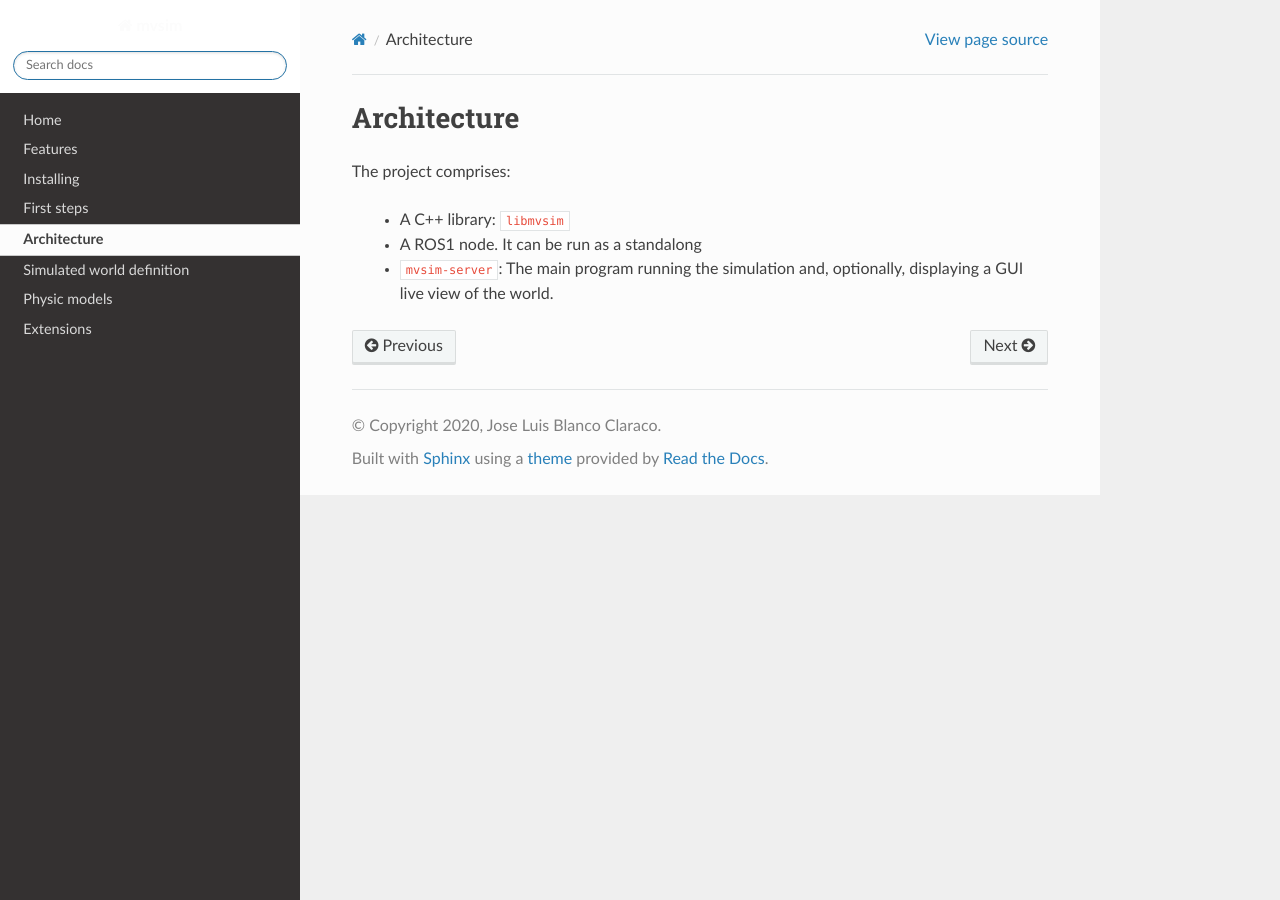
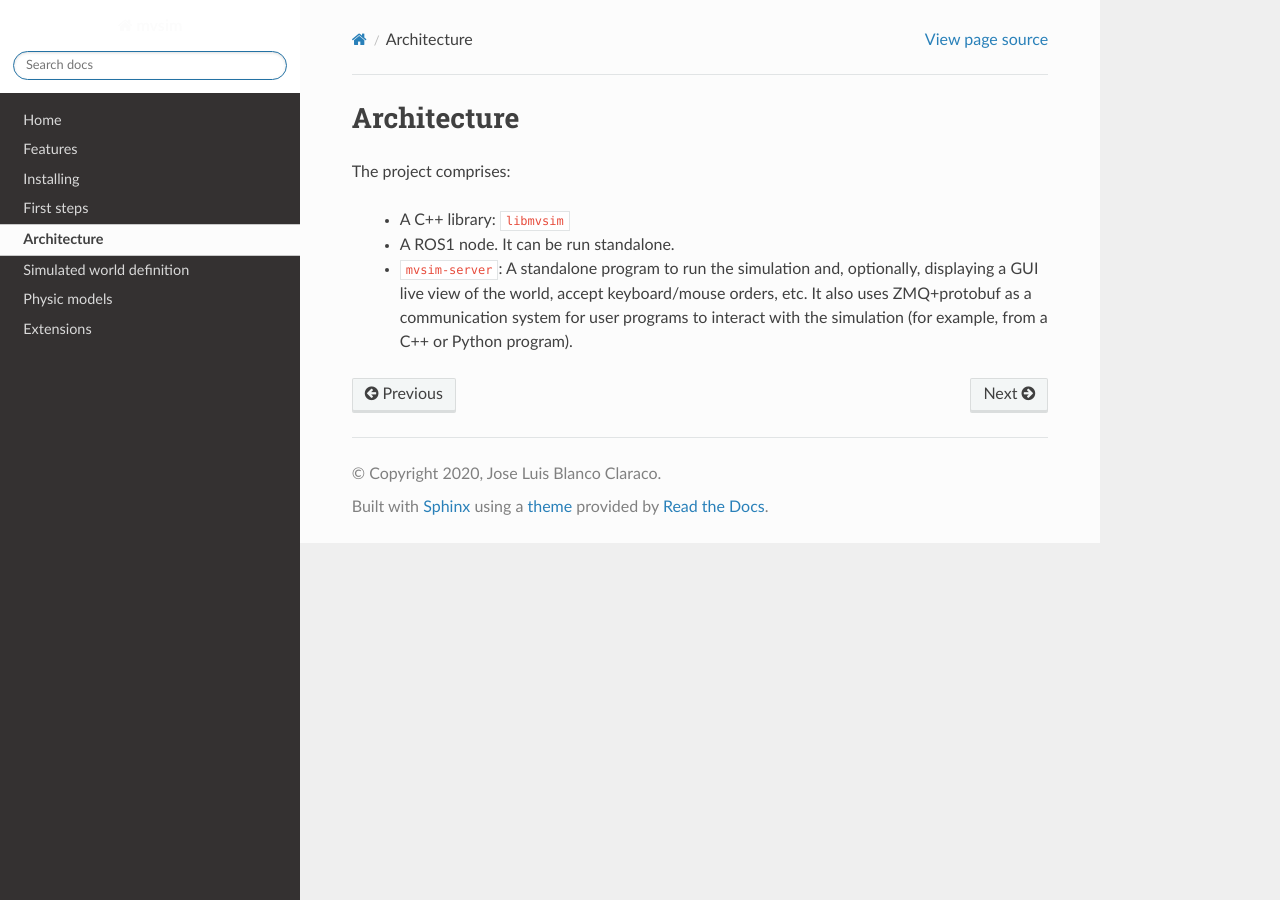
Before and after one commit to MRPT/mvsim, a Sphinx documentation site: the page built from docs/architecture.rst, in a window 1280 px wide. Built offline with Sphinx 7.4.7 and the Read the Docs theme 2.0.0, drawn with Linux system fonts in a browser that asks for light colours.

Commit message:
docs
Former-commit-id: 53ed06b31599e2618b799e76b53adf5a6123fd80

```diff
--- a/docs/architecture.rst
+++ b/docs/architecture.rst
@@ -4,6 +4,8 @@ Architecture
 The project comprises:
 
  - A C++ library: ``libmvsim``
- - A ROS1 node. It can be run as a standalong
- - ``mvsim-server``: The main program running the simulation and, optionally,
-   displaying a GUI live view of the world.
+ - A ROS1 node. It can be run standalone.
+ - ``mvsim-server``: A standalone program to run the simulation and, optionally,
+   displaying a GUI live view of the world, accept keyboard/mouse orders, etc.
+   It also uses ZMQ+protobuf as a communication system for user programs to
+   interact with the simulation (for example, from a C++ or Python program).
--- a/docs/index.rst
+++ b/docs/index.rst
@@ -40,6 +40,8 @@ Documentation credits:
    - Borys Tymchenko `@spsancti <https://github.com/spsancti>`_
    - Jose Luis Blanco Claraco `@jlblancoc <https://github.com/jlblancoc>`_
 
+Github repository: https://github.com/MRPT/mvsim
+
 Indices and tables
 ==================
 
--- /dev/null
+++ b/docs/requirements.txt
@@ -0,0 +1,2 @@
+sphinx
+sphinx_rtd_theme
```
Also changed, not shown: 1 other file.
